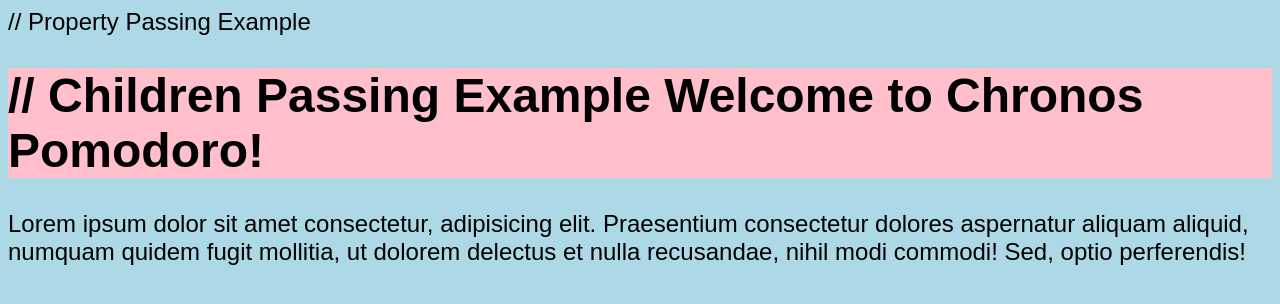
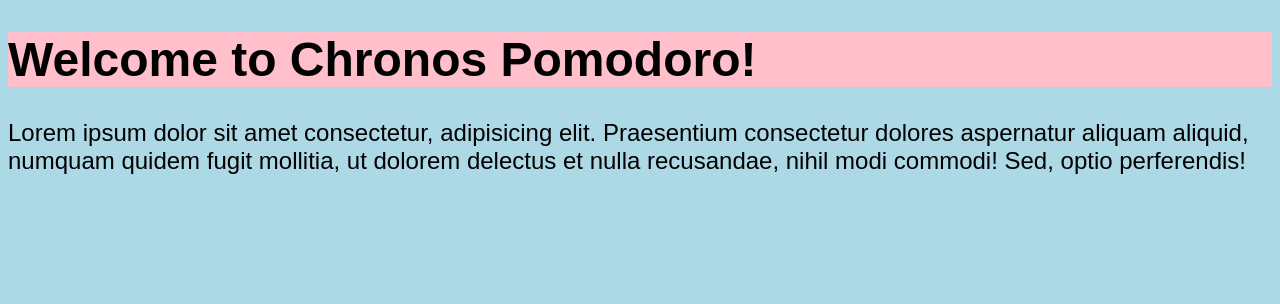
Before and after one commit to GabrielLima1227/chronos-pomodoro, a React app: page / in a window 1280 px wide. Shown: the top 304 px of the page. Built offline with nearby package versions, Linux system fonts and the light colour scheme; the HTML template or start-up script is replaced by a standard one.

Commit message:
fix: Correcting comments in .jsx files

```diff
--- a/src/App.tsx
+++ b/src/App.tsx
@@ -7,9 +7,9 @@
 
     return (
         <>
-            // Property Passing Example
+            {/*Property Passing Example*/}
             <Heading attr={123} attr2="String">
-                // Children Passing Example
+                {/*Children Passing Example*/}
                 Welcome to Chronos Pomodoro!
             </Heading>
             <p>
```
